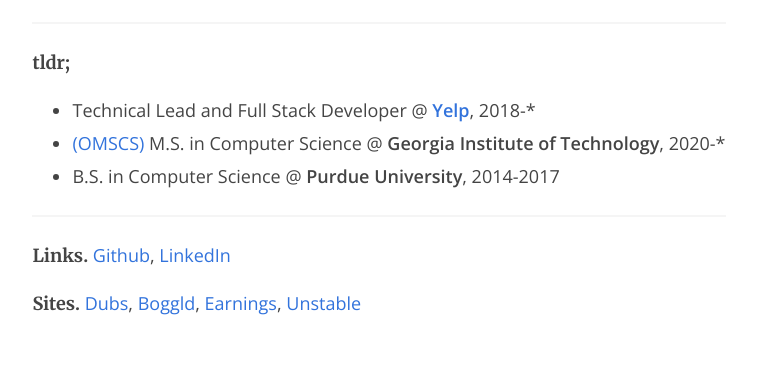
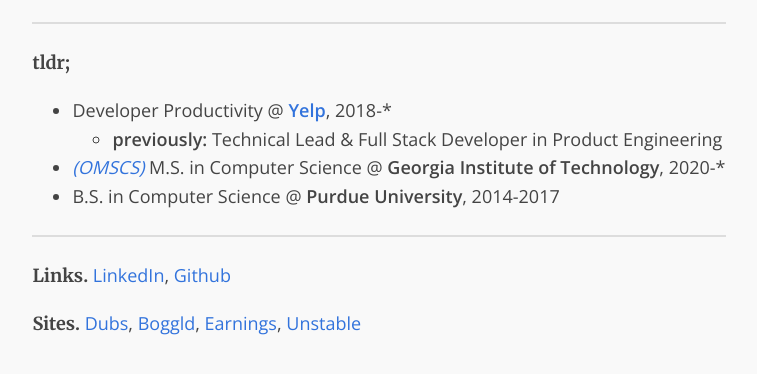
Before and after one commit to kedarv/site, a plain HTML site: page index.html in a window 1280 px wide. Shown: the part 110-484 px from the top of the page, without its empty margins (261-1018 px from the left). Drawn offline with nearby package versions, Linux system fonts and the light colour scheme.

Commit message:
update tldr;, style

```diff
--- a/index.html
+++ b/index.html
@@ -18,6 +18,7 @@
             line-height: 1.6;
             font-size: 18px;
             font-family: 'Open Sans', sans-serif;
+            background-color: #f9f9f9;
         }
 
         .content-container {
@@ -54,19 +55,11 @@
         }
 
         hr {
-            background-color: whitesmoke;
+            background-color: #dddddd;
             border: none;
             display: block;
             height: 2px;
             margin: 1.5rem 0;
-        }
-
-        ul {
-            margin-top: 1em;
-        }
-
-        li {
-            margin-top: 0.25em;
         }
     </style>
     <!-- Global site tag (gtag.js) - Google Analytics -->
@@ -89,17 +82,19 @@
             <span class="lead">tldr;</span><br />
         <ul>
 
-            <li>Technical Lead and Full Stack Developer @ <a href="https://www.yelp.com/" class="strong">Yelp</a>, 2018-*</li>
-            <li><a href="https://omscs.gatech.edu/">(OMSCS)</a> M.S. in Computer Science @ <span class="strong">Georgia
-                    Institute of Technology</span>, 2020-*</li>
+            <li>Developer Productivity @ <a href="https://www.yelp.com/" class="strong">Yelp</a>, 2018-*
+                <ul>
+                    <li><b>previously:</b> Technical Lead &amp; Full Stack Developer in Product Engineering</li>
+                </ul>
+            <li><i><a href="https://omscs.gatech.edu/">(OMSCS)</a></i> M.S. in Computer Science @ <span class="strong">Georgia Institute of Technology</span>, 2020-*</li>
             <li>B.S. in Computer Science @ <span class="strong">Purdue University</span>, 2014-2017</li>
         </ul>
         </p>
         <hr />
         <p>
             <span class="lead">Links.</span>
-            <a href="https://github.com/kedarv">Github</a>,
-            <a href="https://www.linkedin.com/in/vaidyak/">LinkedIn</a>
+            <a href="https://www.linkedin.com/in/vaidyak/">LinkedIn</a>,
+            <a href="https://github.com/kedarv">Github</a>
         </p>
         <p>
             <span class="lead">Sites.</span>
@@ -110,5 +105,4 @@
         </p>
     </div>
 </body>
-
 </html>
```
